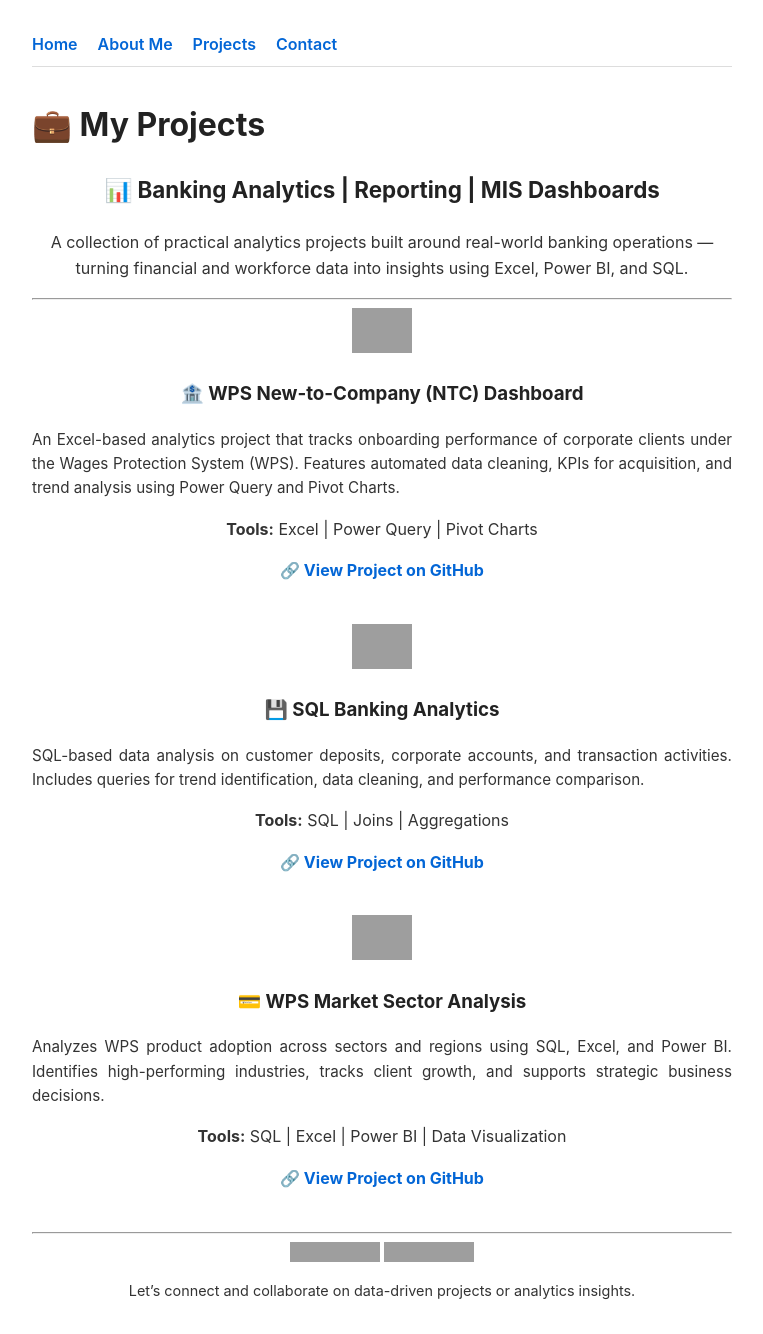
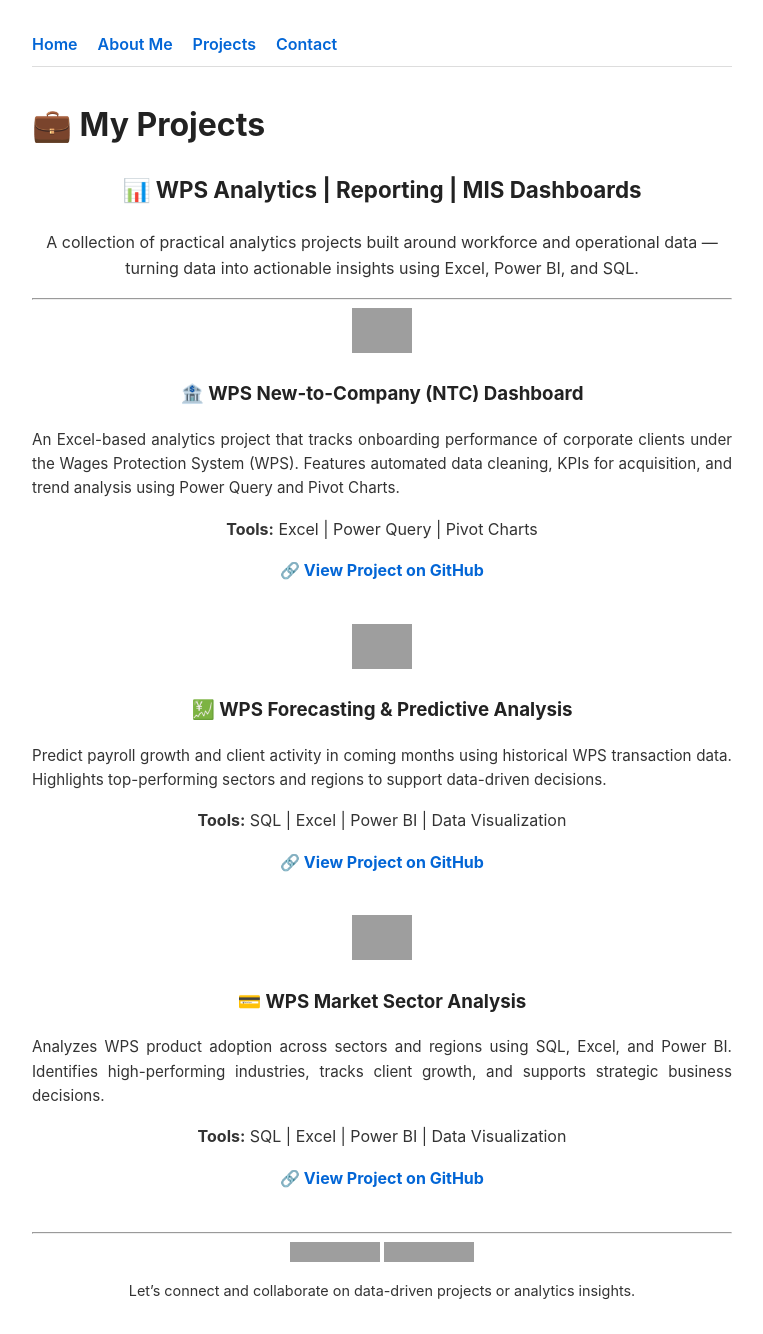
Before and after one commit to humairatalhakhan/humairatalhakhan, a Jekyll site: the page built from projects.md, in a window 1280 px wide, cut to the strip 0-1334 px from the top of the page. Shown: the whole strip, without its empty margins (258-1021 px from the left). Built offline with Jekyll 4.4.1, drawn with Linux system fonts in a browser that asks for light colours; our own code applies the rules of GitHub Pages for plain Markdown files; grey boxes are pictures that could not be loaded.

Commit message:
Update projects.md

```diff
--- a/projects.md
+++ b/projects.md
@@ -1,9 +1,9 @@
 # 💼 My Projects
 
 <div align="center">
-  <h3 style="font-size:1.4rem;">📊 Banking Analytics | Reporting | MIS Dashboards</h3>
+  <h3 style="font-size:1.4rem;">📊 WPS Analytics | Reporting | MIS Dashboards</h3>
   <p style="max-width:750px;">
-    A collection of practical analytics projects built around real-world banking operations — turning financial and workforce data into insights using Excel, Power BI, and SQL.
+    A collection of practical analytics projects built around workforce and operational data — turning data into actionable insights using Excel, Power BI, and SQL.
   </p>
 </div>
 
@@ -30,26 +30,27 @@ An Excel-based analytics project that tracks onboarding performance of corporate
 
 </div>
 
-<!-- SQL Banking Analytics -->
+<!-- WPS Forecasting & Predictive Analysis -->
 <div align="center" style="margin-bottom:40px;">
 
-<a href="https://github.com/humairatalhakhan/SQL-Banking-Analytics-Project" target="_blank">
-  <img src="https://img.icons8.com/color/96/sql.png" width="60" alt="SQL Icon">
-</a>
+  <a href="https://github.com/humairatalib/WPS-Forecasting-Predictive-Analysis" target="_blank">
+    <img src="https://img.icons8.com/color/96/bar-chart.png" width="60" alt="Analytics Icon">
+  </a>
 
-<h3>💾 SQL Banking Analytics</h3>
-<p style="text-align:justify; max-width:700px; font-size:0.95rem;">
-SQL-based data analysis on customer deposits, corporate accounts, and transaction activities. Includes queries for trend identification, data cleaning, and performance comparison.
-</p>
-<p><b>Tools:</b> SQL | Joins | Aggregations</p>
+  <h3>💹 WPS Forecasting & Predictive Analysis</h3>
+  <p style="text-align:justify; max-width:700px; font-size:0.95rem;">
+    Predict payroll growth and client activity in coming months using historical WPS transaction data. Highlights top-performing sectors and regions to support data-driven decisions.
+  </p>
+  <p><b>Tools:</b> SQL | Excel | Power BI | Data Visualization</p>
 
-<p>
-  <a href="https://github.com/humairatalhakhan/SQL-Banking-Analytics-Project" target="_blank" style="text-decoration:none; font-weight:bold;">
-    🔗 View Project on GitHub
-  </a>
-</p>
+  <p>
+    <a href="https://github.com/humairatalhakhan/WPS-Forecasting-Predictive-Analysis" target="_blank" style="text-decoration:none; font-weight:bold;">
+      🔗 View Project on GitHub
+    </a>
+  </p>
 
 </div>
+
 
 <!-- Branch Performance -->
 <div align="center" style="margin-bottom:40px;">
```
